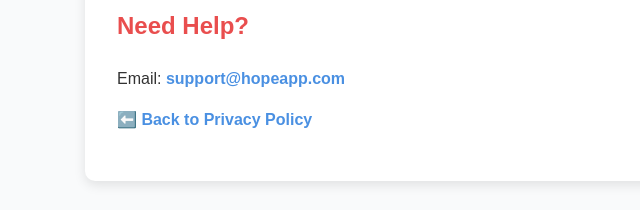
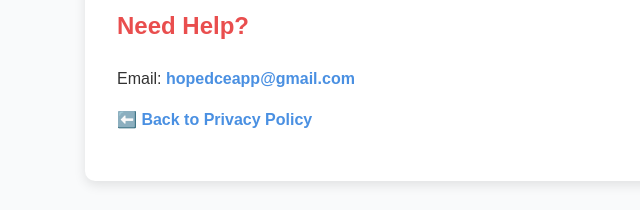
Before and after one commit to chamooda2/HOPE, a plain HTML site: page delete.html in a window 1280 px wide. Shown: the part 520-730 px from the top of the page, 123-763 px from the left. Drawn offline with Linux system fonts and the light colour scheme.

Commit message:
Update delete.html

```diff
--- a/delete.html
+++ b/delete.html
@@ -35,7 +35,7 @@
     </div>
 
     <h2>Need Help?</h2>
-    <p>Email: <a href="mailto:support@hopeapp.com">support@hopeapp.com</a></p>
+    <p>Email: <a href="mailto:hopedceapp@gmail.com">hopedceapp@gmail.com</a></p>
 
     <p><a href="privacy.html">⬅️ Back to Privacy Policy</a></p>
   </main>
```
